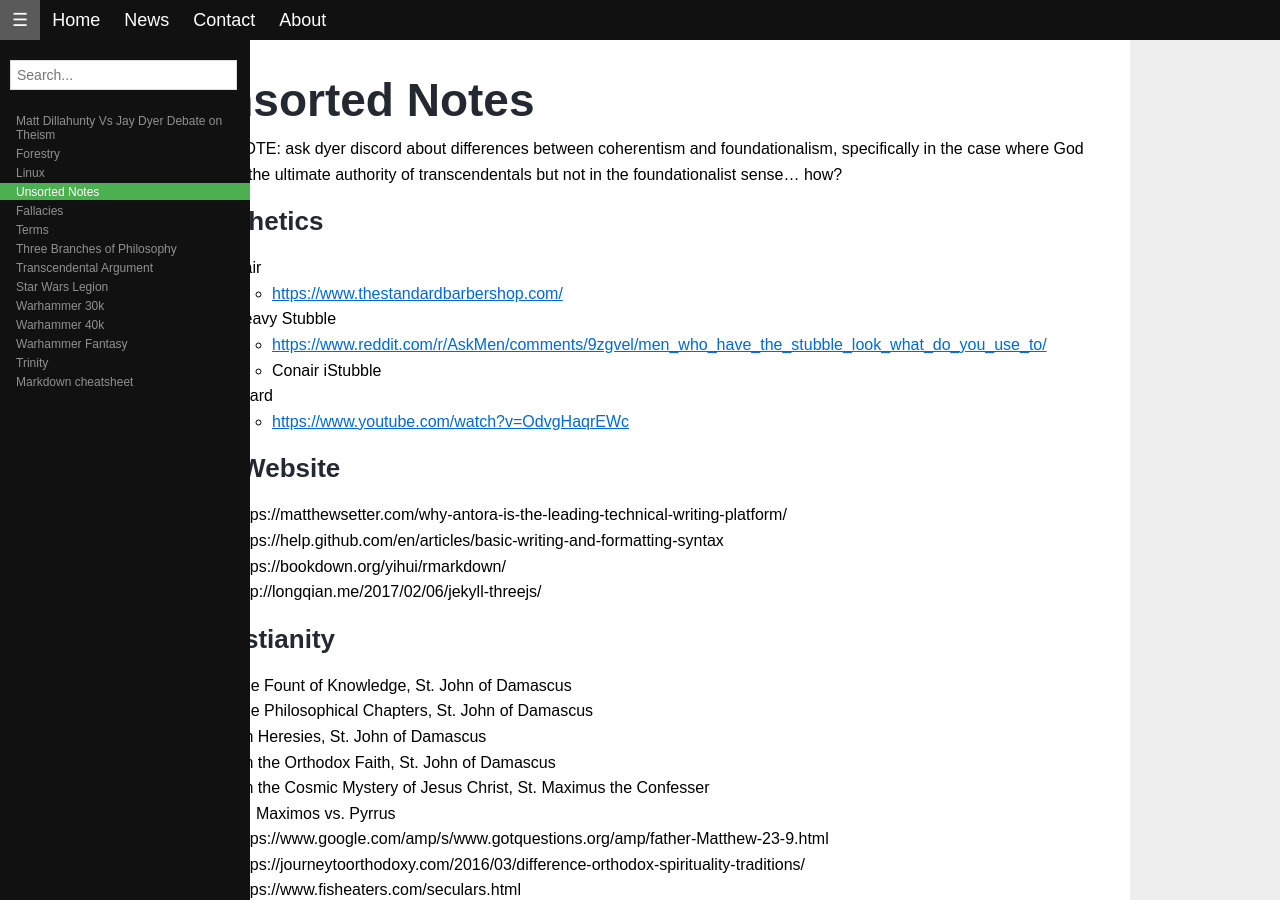
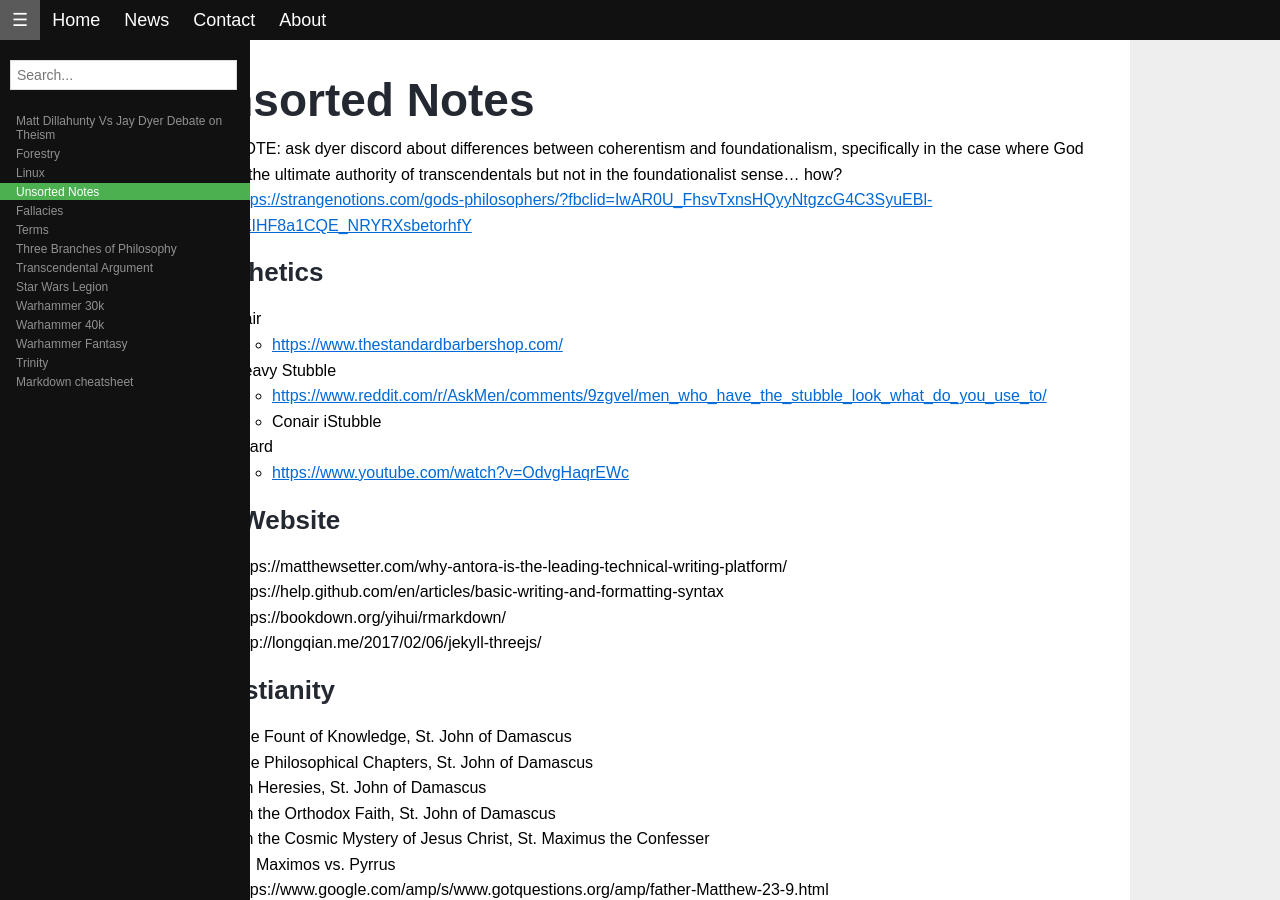
Before and after one commit to ddigiorg/ddigiorg.github.io, a Jekyll site: the page built from pages/unsorted/unsorted.md, in a window 1280 px wide and 900 px high. Built offline with Jekyll 4.4.1, drawn with Linux system fonts in a browser that asks for light colours; our own code applies the rules of GitHub Pages for plain Markdown files; some of the changed lines change nothing that is shown.

Commit message:
Update from Forestry.io David Di Giorgio updated pages/unsorted/unsorted.md

```diff
--- a/pages/unsorted/unsorted.md
+++ b/pages/unsorted/unsorted.md
@@ -4,16 +4,17 @@
 # Unsorted Notes
 
 * NOTE: ask dyer discord about differences between coherentism and foundationalism, specifically in the case where God is the ultimate authority of transcendentals but not in the foundationalist sense... how?
+* [https://strangenotions.com/gods-philosophers/?fbclid=IwAR0U_FhsvTxnsHQyyNtgzcG4C3SyuEBl-oKIHF8a1CQE_NRYRXsbetorhfY](https://strangenotions.com/gods-philosophers/?fbclid=IwAR0U_FhsvTxnsHQyyNtgzcG4C3SyuEBl-oKIHF8a1CQE_NRYRXsbetorhfY "https://strangenotions.com/gods-philosophers/?fbclid=IwAR0U_FhsvTxnsHQyyNtgzcG4C3SyuEBl-oKIHF8a1CQE_NRYRXsbetorhfY")
 
 ### Aesthetics
 
-- Hair
-	- <https://www.thestandardbarbershop.com/>
-- Heavy Stubble
-	- <https://www.reddit.com/r/AskMen/comments/9zgvel/men_who_have_the_stubble_look_what_do_you_use_to/>
-    - Conair iStubble
-- beard
-    - <https://www.youtube.com/watch?v=OdvgHaqrEWc>
+* Hair
+  * [https://www.thestandardbarbershop.com/](https://www.thestandardbarbershop.com/)
+* Heavy Stubble
+  * [https://www.reddit.com/r/AskMen/comments/9zgvel/men_who_have_the_stubble_look_what_do_you_use_to/](https://www.reddit.com/r/AskMen/comments/9zgvel/men_who_have_the_stubble_look_what_do_you_use_to/)
+  * Conair iStubble
+* beard
+  * [https://www.youtube.com/watch?v=OdvgHaqrEWc](https://www.youtube.com/watch?v=OdvgHaqrEWc)
 
 ### For Website
 
```
